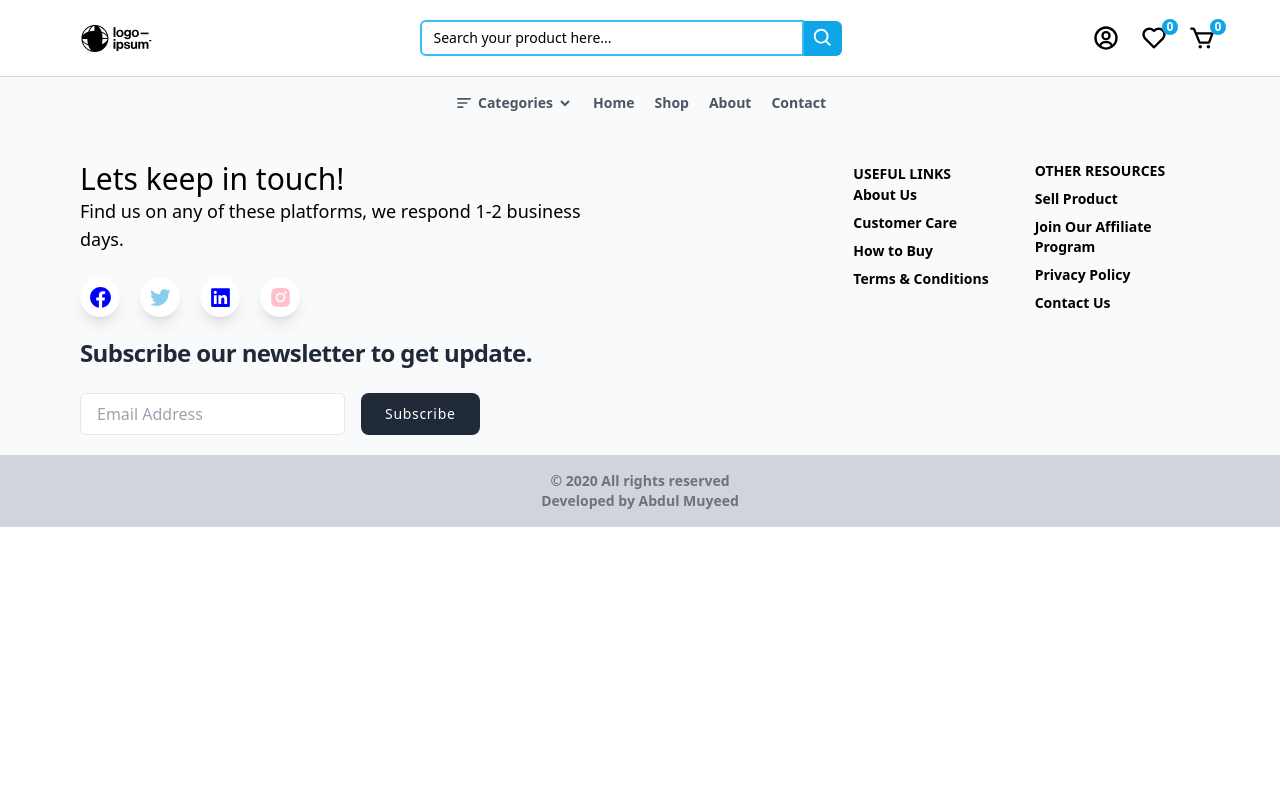
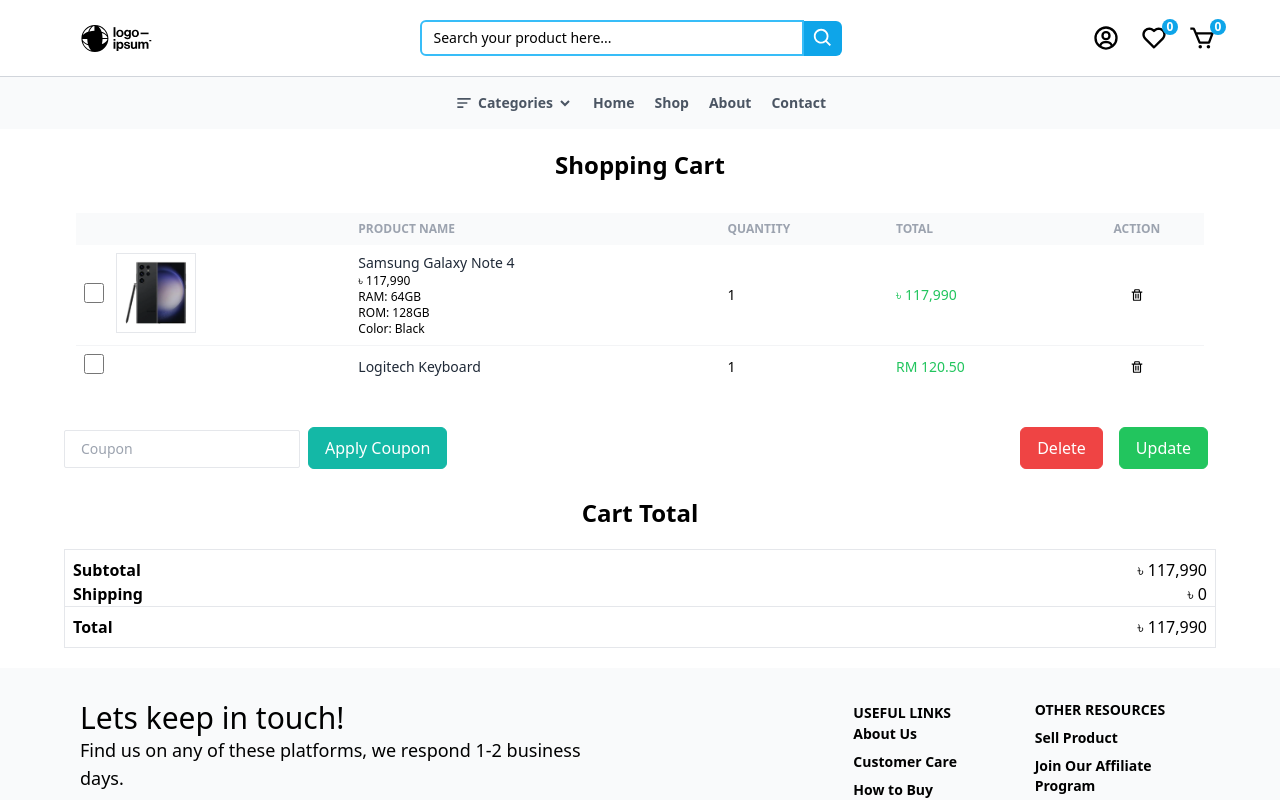
Before and after one commit to abdul-muyeed/Phone-Ecommerce-Site-Forntend-React, a React (Vite) app: page /cart in a window 1280 px wide. Shown: the top 800 px of the page. Built offline with nearby package versions, Linux system fonts and the light colour scheme.

Commit message:
subcart added

```diff
--- a/src/App.jsx
+++ b/src/App.jsx
@@ -6,6 +6,7 @@
 import Header from "./components/Header";
 import Footer from "./components/Footer";
 import Product from "./pages/Product";
+import Cart from "./pages/Cart";
 
 function App() {
   return (
@@ -19,6 +20,7 @@
         <Route path="/signIn" element={<SignIn />} />
         <Route path="/logIn" element={<LogIn/>} />
         <Route path="/product" element={<Product/>} />
+        <Route path="/cart" element={<Cart/>} />
       </Routes>
       <Footer/>
     </BrowserRouter>
--- a/src/components/Header.jsx
+++ b/src/components/Header.jsx
@@ -66,6 +66,7 @@
   return (
     <>
     <div className='z-10 fixed h-full bg-white  right-0 subcart flex flex-col active' id='subcart'>
+      <div className="h-full relative">
       <div className="flex justify-between p-2 bg-slate-400" >
       <div>Shopping Cart (1)</div>
       <div className="cursor-pointer" onClick={subcart}><BiX size={22}/></div>
@@ -78,7 +79,9 @@
         <div>
           <BiX size={22}/>
         </div>
-      </div><div className="flex gap-2 items-center border-b">
+      </div>
+
+      <div className="flex gap-2 items-center border-b">
         <div><img className="h-20 w-20 border m-1" src={'/src/assets/s21-1.webp'} alt="" /></div>
         <div><h1 className="text-sm">Samsung Galaxy S23 Ultra 5G</h1>
         <div>1 x ৳12000</div>
@@ -86,6 +89,31 @@
         <div>
           <BiX size={22}/>
         </div>
+      </div>
+        <div className="absolute w-full bottom-0">
+
+        <div className="border-y py-2">
+                    <div className="flex justify-between px-2">
+                        <div className="text-left font-semibold">Subtotal</div>
+                        <div className="text-right">৳ 117,990</div>
+                    </div>
+                    <div className="flex justify-between border-b px-2">
+                        <div className="text-left font-semibold">Shipping</div>
+                        <div className="text-right">৳ 0</div>
+                    </div>
+                    <div className="flex justify-between pt-2 px-2">
+                        <div className="text-left font-semibold">Total</div>
+                        <div className="text-right">৳ 117,990</div>
+                    </div>
+                </div>
+                <div className="flex justify-evenly items-center my-5">
+                    <button className=" bg-sky-500 text-white px-5 py-2 rounded-lg hover:bg-sky-700 ">Checkout</button>
+                    <button className=" bg-sky-500 text-white px-5 py-2 rounded-lg hover:bg-sky-700 ">View Cart</button>
+
+                </div>
+
+          </div>
+
       </div>
 
 
--- /dev/null
+++ b/src/pages/Cart.jsx
@@ -0,0 +1,128 @@
+import { BiTrash } from "react-icons/bi"
+
+function Cart(){
+    return(
+        <>
+        <section>
+            <div className="container">
+            <div className="my-5">
+            <h1 className="text-2xl text-center font-semibold">Shopping Cart</h1>
+            </div>
+            <div>
+            <div className="overflow-x-auto p-3">
+                <table className="w-full table-auto">
+                    <thead className="bg-gray-50 text-xs font-semibold uppercase text-gray-400">
+                        <tr>
+                            <th></th>
+                            <th className="p-2">
+                                <div className="text-left font-semibold">Product Name</div>
+                            </th>
+                            <th className="p-2">
+                                <div className="text-left font-semibold">Quantity</div>
+                            </th>
+                            <th className="p-2">
+                                <div className="text-left font-semibold">Total</div>
+                            </th>
+                            <th className="p-2">
+                                <div className="text-center font-semibold">Action</div>
+                            </th>
+                        </tr>
+                    </thead>
+
+                    <tbody className="divide-y divide-gray-100 text-sm">
+
+                        <tr>
+                            <td className="p-2 flex items-center gap-3">
+                                <input type="checkbox" className="h-5 w-5" value="id-1" onclick={()=>{}} />
+                                <img className="h-20 w-20 border" src="/src/assets/s21-1.webp" alt="" />
+                            </td>
+                            <td className="p-2">
+                                <div className="font-medium text-gray-800">Samsung Galaxy Note 4</div>
+                                <div className="text-xs">৳ 117,990</div>
+                                <div className="text-xs">RAM: 64GB</div>
+                                <div className="text-xs">ROM: 128GB</div>
+                                <div className="text-xs">Color: Black</div>
+                            </td>
+                            <td className="p-2">
+                                <div className="text-left">1</div>
+                            </td>
+                            <td className="p-2">
+                                <div className="text-left font-medium text-green-500">৳ 117,990</div>
+                            </td>
+                            <td className="p-2">
+                                <div className="flex justify-center">
+                                    <button>
+                                    <BiTrash/>
+                                    </button>
+                                </div>
+                            </td>
+                        </tr>
+
+
+                        <tr>
+                            <td className="p-2">
+                                <input type="checkbox" className="h-5 w-5" value="id-2" onclick="toggleCheckbox($el, 120.50)" />
+                            </td>
+                            <td className="p-2">
+                                <div>
+                                    <div className="font-medium text-gray-800">Logitech Keyboard</div>
+                                </div>
+                            </td>
+                            <td className="p-2">
+                                <div className="text-left">1</div>
+                            </td>
+                            <td className="p-2">
+                                <div className="text-left font-medium text-green-500">RM 120.50</div>
+                            </td>
+                            <td className="p-2">
+                                <div className="flex justify-center">
+                                    <button>
+                                    <BiTrash/>
+                                    </button>
+                                </div>
+                            </td>
+                        </tr>
+                    </tbody>
+                </table>
+            </div>
+            <div className="my-5 flex justify-between">
+                <div>
+                    <input type="text" placeholder="Coupon" className="px-4 py-2 text-gray-600 rounded-sm text-sm border border-gray-200   focus:outline-none" />
+                    <button className="border border-teal-500 bg-teal-500 text-white rounded-md px-4 py-2 m-2 transition duration-500 ease select-none hover:bg-teal-600 focus:outline-none focus:shadow-outline">Apply Coupon</button>
+                </div>
+                <div>
+                    <button className="border border-red-500 bg-red-500 text-white rounded-md px-4 py-2 m-2 transition duration-500 ease select-none hover:bg-red-600 focus:outline-none focus:shadow-outline">Delete</button>
+                    <button className="border border-green-500 bg-green-500 text-white rounded-md px-4 py-2 m-2 transition duration-500 ease select-none hover:bg-green-600 focus:outline-none focus:shadow-outline">Update</button>
+                </div>
+            </div>
+            </div>
+            <div className="my-5">
+                <h1 className="text-2xl text-center font-semibold my-5">Cart Total</h1>
+                <div className="border py-2">
+                    <div className="flex justify-between px-2">
+                        <div className="text-left font-semibold">Subtotal</div>
+                        <div className="text-right">৳ 117,990</div>
+                    </div>
+                    <div className="flex justify-between border-b px-2">
+                        <div className="text-left font-semibold">Shipping</div>
+                        <div className="text-right">৳ 0</div>
+                    </div>
+                    <div className="flex justify-between pt-2 px-2">
+                        <div className="text-left font-semibold">Total</div>
+                        <div className="text-right">৳ 117,990</div>
+                    </div>
+                </div>
+
+            </div>
+
+
+            </div>
+
+
+        </section>
+
+        </>
+    )
+}
+
+export default Cart
```
